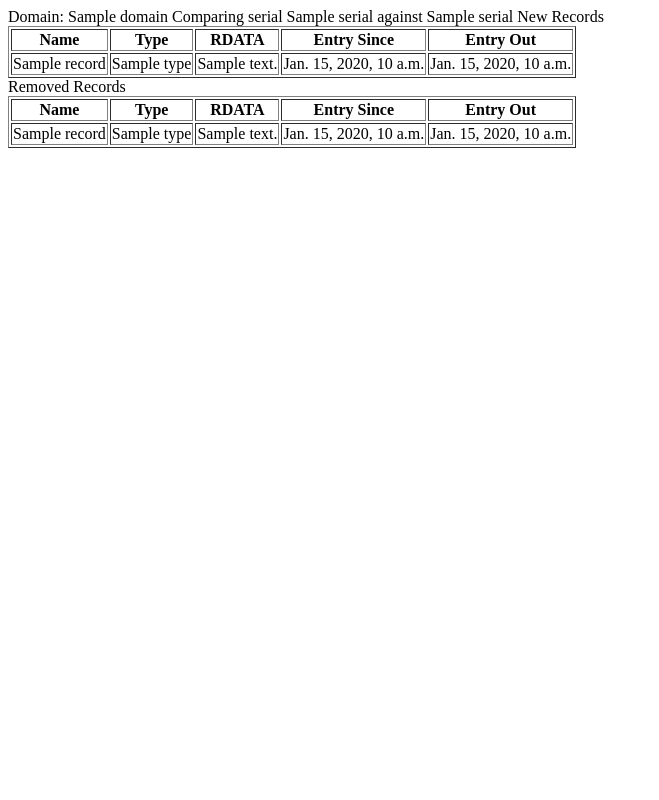
After one commit to wfelipe/cob, a Django app: template templates/dns/domain_compare.html in a window 1280 px wide. The commit adds this page. Shown: the whole page, without its empty margins (0-659 px from the left). Run offline with Django 3.2, Linux system fonts and the light colour scheme; the template is opened without the code that fills it: most values are stand-ins (such as "Sample title", 1, 10 or a date in 2020).

Commit message:
comparing serials is now available

```diff
--- /dev/null
+++ b/templates/dns/domain_compare.html
@@ -0,0 +1,46 @@
+Domain: {{ domain }}
+Comparing serial {{ serials.0.serial }} against {{ serials.1.serial }}
+
+{% if domain %}
+New Records
+<table border="1">
+  <th>Name</th>
+  <th>Type</th>
+  <th>RDATA</th>
+  <th>Entry Since</th>
+  <th>Entry Out</th>
+  {% if new_records %}
+    {% for record in new_records %}
+  <tr>
+    <td>{{ record.name }}</td>
+    <td>{{ record.type }}</td>
+    <td>{{ record.content }}</td>
+    <td>{{ record.since_date }}</td>
+    <td>{{ record.out_date }}</td>
+  </tr>
+    {% endfor %}
+</table>
+  {% endif %}
+
+Removed Records
+<table border="1">
+  <th>Name</th>
+  <th>Type</th>
+  <th>RDATA</th>
+  <th>Entry Since</th>
+  <th>Entry Out</th>
+  {% if rm_records %}
+    {% for record in rm_records %}
+  <tr>
+    <td>{{ record.name }}</td>
+    <td>{{ record.type }}</td>
+    <td>{{ record.content }}</td>
+    <td>{{ record.since_date }}</td>
+    <td>{{ record.out_date }}</td>
+  </tr>
+    {% endfor %}
+</table>
+  {% endif %}
+{% else %}
+  <p>No domain found</p>
+{% endif %}
--- a/urls.py
+++ b/urls.py
@@ -18,4 +18,5 @@ urlpatterns = patterns('',
     # cob urls
     (r'^dns/domains/$', 'cob.dns.views.domain_list'),
     (r'^dns/domains/(?P<domain_id>\d+)/$', 'cob.dns.views.domain_detail'),
+    (r'^dns/domains/compare/?$', 'cob.dns.views.domain_compare'),
 )
```
Also changed, not shown: dns/views.py (+22 -2 lines), templates/dns/domain_detail.html (+26 -0 lines).
